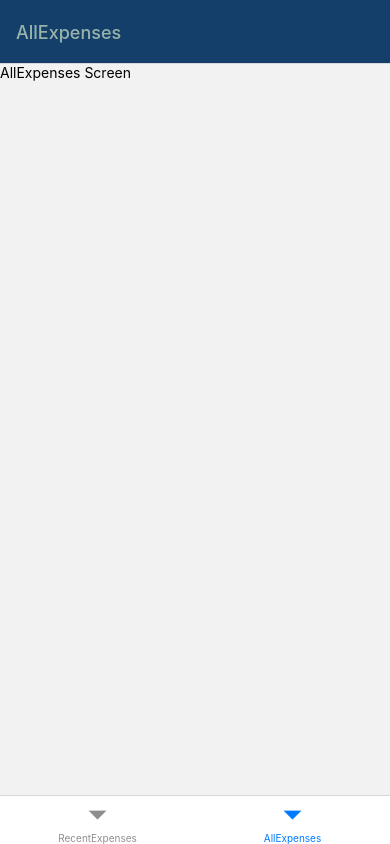
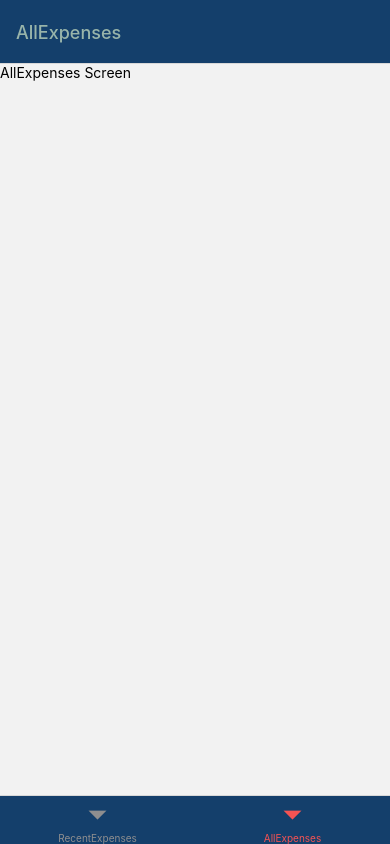
Before and after one commit to Durgesh-Gupta/React-Native-Apps, a React Native app in the folder Expense_Tracking_App/: screen /AllExpenses in a window 390 px wide. Built offline with nearby package versions, Linux system fonts and the light colour scheme.

Commit message:
WIP:Navigation Configure and color added vid 126

```diff
--- a/Expense_Tracking_App/App.js
+++ b/Expense_Tracking_App/App.js
@@ -17,6 +17,8 @@ function ExpensesOverview() {
       screenOptions={{
         headerStyle: { backgroundColor: Colors.Primary },
         headerTintColor: Colors.TextHeading,
+        tabBarStyle:{ backgroundColor: Colors.Primary },
+        tabBarActiveTintColor:Colors.Secondary
       }}
     >
       <BottomTabs.Screen name="RecentExpenses" component={RecentExpenses} />
```
